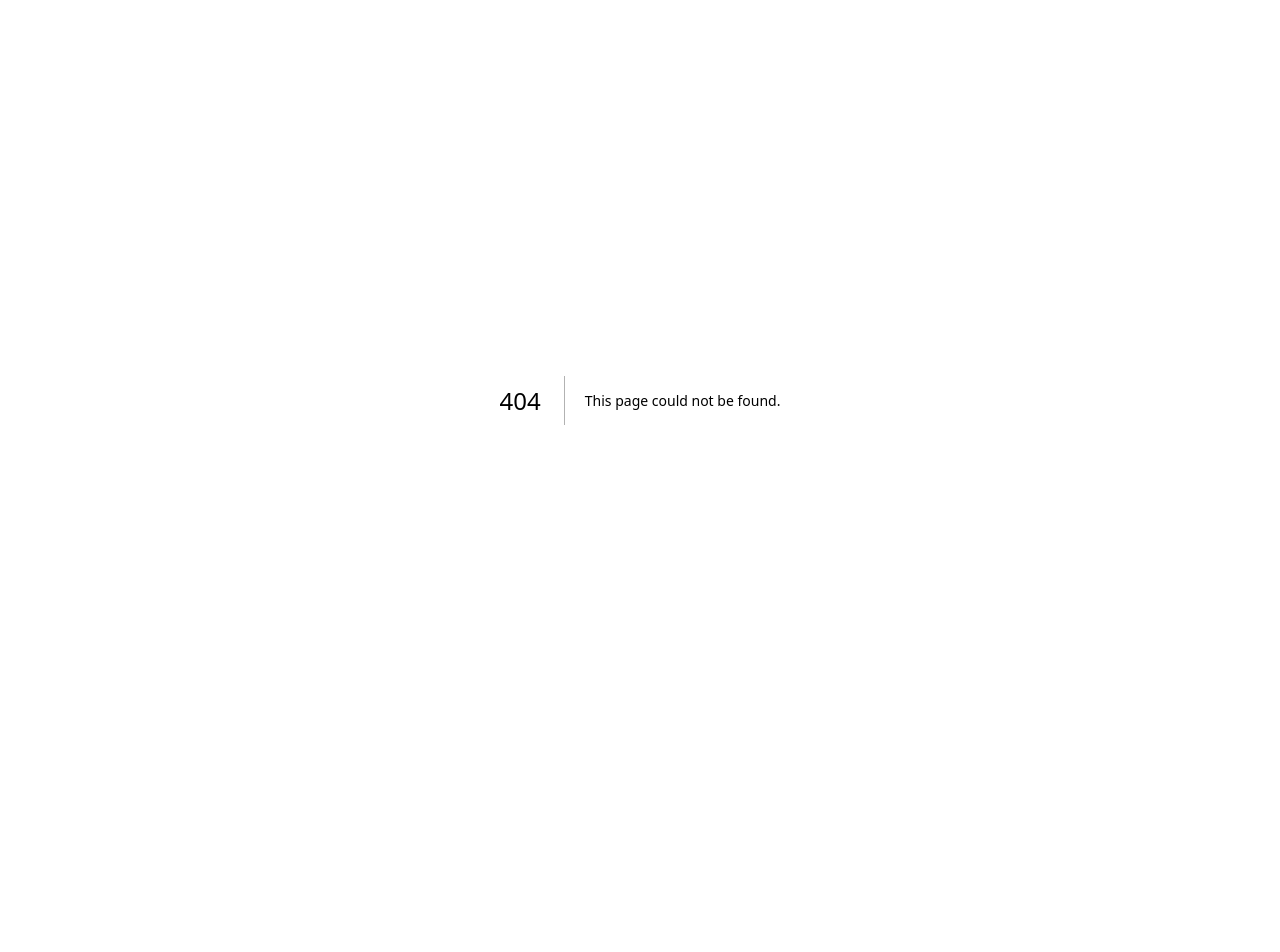
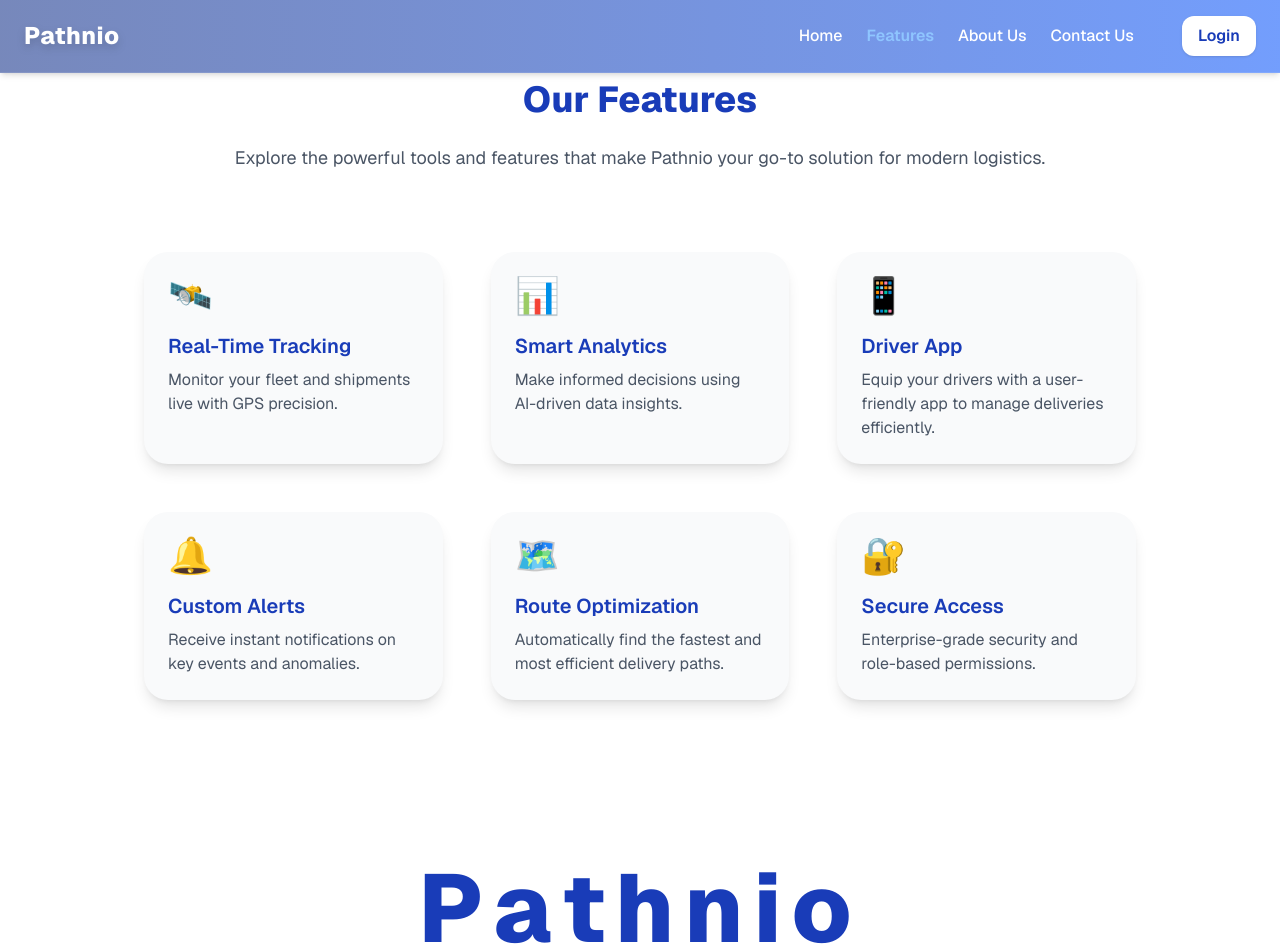
Before and after one commit to azizollahpayandeh/Pathnio, a Next.js app in the folder frontend/: page /features in a window 1280 px wide. Before the commit this address had no page. Shown: the top 952 px of the page. Before the commit the page ends 800 px from the top, so only its background shows below. Built offline with nearby package versions, Linux system fonts and the light colour scheme.

Commit message:
Features

```diff
--- a/frontend/src/app/about/page.tsx
+++ b/frontend/src/app/about/page.tsx
@@ -14,7 +14,7 @@ export default function AboutPage() {
             <Link href="/" className="hover:text-blue-300 transition">
               Home
             </Link>
-            <Link href="#features" className="hover:text-blue-300 transition">
+            <Link href="/features" className="hover:text-blue-300 transition">
               Features
             </Link>
             <Link href="/about" className="text-blue-300 font-semibold">
@@ -69,8 +69,6 @@ export default function AboutPage() {
         </div>
       </main>
 
-
-
       <footer className="bg-blue-800 text-white py-16 px-6">
         <div className="max-w-4xl mx-auto text-center">
           <h5 className="text-2xl font-semibold mb-4">Get in Touch</h5>
--- /dev/null
+++ b/frontend/src/app/features/page.tsx
@@ -0,0 +1,144 @@
+'use client';
+
+import { useEffect, useState } from 'react';
+import Link from 'next/link';
+
+export default function FeaturesPage() {
+  const logoText = 'Pathnio';
+  const [visibleLetters, setVisibleLetters] = useState(0);
+
+  useEffect(() => {
+    const interval = setInterval(() => {
+      setVisibleLetters((prev) =>
+        prev < logoText.length ? prev + 1 : prev
+      );
+    }, 150);
+
+    return () => clearInterval(interval);
+  }, []);
+
+  return (
+    <div className="text-gray-800 font-sans bg-white min-h-screen flex flex-col">
+      {/* Header */}
+      <header className="fixed top-0 w-full z-50 backdrop-blur-md bg-gradient-to-r from-blue-900/60 to-blue-600/60 shadow-md border-b border-white/10">
+        <div className="container mx-auto px-6 py-4 flex justify-between items-center">
+          <h1 className="text-2xl font-extrabold text-white tracking-wide drop-shadow-lg">
+            Pathnio
+          </h1>
+          <nav className="space-x-6 text-white font-medium flex items-center">
+            <Link href="/" className="hover:text-blue-300 transition">
+              Home
+            </Link>
+            <Link href="/features" className="text-blue-300 font-semibold">
+              Features
+            </Link>
+            <Link href="/about" className="hover:text-blue-300 transition">
+              About Us
+            </Link>
+            <Link href="#contact" className="hover:text-blue-300 transition">
+              Contact Us
+            </Link>
+            <Link
+              href="/login"
+              className="ml-6 px-4 py-2 bg-white text-blue-800 font-semibold rounded-xl shadow hover:bg-blue-100 transition"
+            >
+              Login
+            </Link>
+          </nav>
+        </div>
+      </header>
+
+      {/* Removed the Animated Logo below header */}
+
+      {/* Features Section */}
+      <main className="pt-20 pb-24 px-6 md:px-20 max-w-6xl mx-auto flex-grow">
+        <section className="text-center mb-20">
+          <h2 className="text-4xl font-extrabold text-blue-800 mb-6">
+            Our Features
+          </h2>
+          <p className="text-lg text-gray-600">
+            Explore the powerful tools and features that make Pathnio your go-to
+            solution for modern logistics.
+          </p>
+        </section>
+
+        <section className="grid md:grid-cols-2 lg:grid-cols-3 gap-12">
+          {[
+            {
+              title: 'Real-Time Tracking',
+              desc: 'Monitor your fleet and shipments live with GPS precision.',
+              icon: '🛰️',
+            },
+            {
+              title: 'Smart Analytics',
+              desc: 'Make informed decisions using AI-driven data insights.',
+              icon: '📊',
+            },
+            {
+              title: 'Driver App',
+              desc: 'Equip your drivers with a user-friendly app to manage deliveries efficiently.',
+              icon: '📱',
+            },
+            {
+              title: 'Custom Alerts',
+              desc: 'Receive instant notifications on key events and anomalies.',
+              icon: '🔔',
+            },
+            {
+              title: 'Route Optimization',
+              desc: 'Automatically find the fastest and most efficient delivery paths.',
+              icon: '🗺️',
+            },
+            {
+              title: 'Secure Access',
+              desc: 'Enterprise-grade security and role-based permissions.',
+              icon: '🔐',
+            },
+          ].map(({ title, desc, icon }) => (
+            <div
+              key={title}
+              className="p-6 rounded-3xl shadow-lg bg-gray-50 hover:bg-blue-50 transition"
+            >
+              <div className="text-4xl mb-4">{icon}</div>
+              <h4 className="text-xl font-semibold text-blue-800 mb-2">
+                {title}
+              </h4>
+              <p className="text-gray-600">{desc}</p>
+            </div>
+          ))}
+        </section>
+      </main>
+
+      {/* Logo just above Footer */}
+      <div className="py-16 bg-white text-center">
+        <h1 className="text-6xl md:text-8xl font-extrabold text-blue-800 tracking-widest select-none">
+          {logoText.split('').map((char, index) => (
+            <span
+              key={index}
+              className={`inline-block transition-opacity duration-500 ${
+                index < visibleLetters ? 'opacity-100' : 'opacity-0'
+              }`}
+              style={{ transitionDelay: `${index * 150}ms` }}
+            >
+              {char}
+            </span>
+          ))}
+        </h1>
+      </div>
+
+      {/* Footer */}
+      <footer className="bg-blue-800 text-white py-16 px-6">
+        <div className="max-w-4xl mx-auto text-center">
+          <h5 className="text-2xl font-semibold mb-4">Get in Touch</h5>
+          <p className="mb-4 text-gray-300">
+            For business inquiries, partnership proposals, or general questions,
+            feel free to contact our team.
+          </p>
+          <p className="text-sm text-gray-400">
+            &copy; {new Date().getFullYear()} Pathnio Inc. All rights reserved.
+          </p>
+        </div>
+      </footer>
+    </div>
+  );
+}
--- a/frontend/src/app/page.tsx
+++ b/frontend/src/app/page.tsx
@@ -1,8 +1,8 @@
-"use client";
+'use client';
 
-import { useEffect, useState } from "react";
-import Link from "next/link";
-import Image from "next/image";
+import { useEffect, useState } from 'react';
+import Link from 'next/link';
+import Image from 'next/image';
 
 export default function HomePage() {
   const [showContent, setShowContent] = useState(false);
@@ -11,8 +11,8 @@ export default function HomePage() {
     const handleScroll = () => {
       if (window.scrollY > 100) setShowContent(true);
     };
-    window.addEventListener("scroll", handleScroll);
-    return () => window.removeEventListener("scroll", handleScroll);
+    window.addEventListener('scroll', handleScroll);
+    return () => window.removeEventListener('scroll', handleScroll);
   }, []);
 
   return (
@@ -20,12 +20,22 @@ export default function HomePage() {
       {/* Header */}
       <header className="fixed top-0 w-full z-50 backdrop-blur-md bg-gradient-to-r from-blue-900/60 to-blue-600/60 shadow-md border-b border-white/10">
         <div className="container mx-auto px-6 py-4 flex justify-between items-center">
-          <h1 className="text-2xl font-extrabold text-white tracking-wide drop-shadow-lg">Pathnio</h1>
+          <h1 className="text-2xl font-extrabold text-white tracking-wide drop-shadow-lg">
+            Pathnio
+          </h1>
           <nav className="space-x-6 text-white font-medium flex items-center">
-            <a href="#" className="hover:text-blue-300 transition">Home</a>
-            <a href="#features" className="hover:text-blue-300 transition">Features</a>
-            <a href="/about" className="hover:text-blue-300 transition">About Us</a>
-            <a href="#contact" className="hover:text-blue-300 transition">Contact Us</a>
+            <a href="#" className="hover:text-blue-300 transition">
+              Home
+            </a>
+            <a href="/features" className="hover:text-blue-300 transition">
+              Features
+            </a>
+            <a href="/about" className="hover:text-blue-300 transition">
+              About Us
+            </a>
+            <a href="#contact" className="hover:text-blue-300 transition">
+              Contact Us
+            </a>
             <Link
               href="/login"
               className="ml-6 px-4 py-2 bg-white text-blue-800 font-semibold rounded-xl shadow hover:bg-blue-100 transition"
@@ -44,15 +54,16 @@ export default function HomePage() {
         <div className="relative z-10 text-center">
           <h2
             className="text-5xl md:text-6xl font-extrabold mb-6 drop-shadow-xl animate-text-fade-in"
-            style={{ animationDelay: "0.3s" }}
+            style={{ animationDelay: '0.3s' }}
           >
             Fleet Management, Redefined
           </h2>
           <p
             className="text-xl max-w-xl mx-auto text-gray-200 animate-text-fade-in"
-            style={{ animationDelay: "0.7s" }}
+            style={{ animationDelay: '0.7s' }}
           >
-            Track, manage, and optimize your transit company’s trucks in real-time — with Pathnio.
+            Track, manage, and optimize your transit company’s trucks in
+            real-time — with Pathnio.
           </p>
         </div>
       </section>
@@ -60,11 +71,20 @@ export default function HomePage() {
       {/* About */}
       <section id="about" className="py-24 px-6 md:px-20 bg-white">
         <div className="max-w-4xl mx-auto text-center">
-          <h3 className="text-4xl font-bold text-blue-700 mb-8 animate-text-fade-in" style={{ animationDelay: "1.5s" }}>
+          <h3
+            className="text-4xl font-bold text-blue-700 mb-8 animate-text-fade-in"
+            style={{ animationDelay: '1.5s' }}
+          >
             Why Choose Pathnio?
           </h3>
-          <p className="text-lg text-gray-600 leading-relaxed animate-text-fade-in" style={{ animationDelay: "2s" }}>
-            Pathnio is a smart solution for transit and logistics companies. We provide powerful tools to monitor, control, and analyze your truck fleet in real-time — making transportation more efficient, transparent, and profitable.
+          <p
+            className="text-lg text-gray-600 leading-relaxed animate-text-fade-in"
+            style={{ animationDelay: '2s' }}
+          >
+            Pathnio is a smart solution for transit and logistics companies. We
+            provide powerful tools to monitor, control, and analyze your truck
+            fleet in real-time — making transportation more efficient,
+            transparent, and profitable.
           </p>
         </div>
       </section>
@@ -72,24 +92,24 @@ export default function HomePage() {
       {/* Features */}
       <section id="features" className="bg-blue-50 py-24 px-6 md:px-20">
         <div className="max-w-6xl mx-auto grid md:grid-cols-3 gap-12">
-          {["gps", "analytics", "driver"].map((type, i) => {
+          {['gps', 'analytics', 'driver'].map((type, i) => {
             const content = {
               gps: {
-                title: "Real-Time GPS",
-                icon: "📍",
-                desc: "Live tracking with accuracy across all routes.",
+                title: 'Real-Time GPS',
+                icon: '📍',
+                desc: 'Live tracking with accuracy across all routes.',
               },
               analytics: {
-                title: "Fleet Analytics",
-                icon: "📊",
-                desc: "Detailed performance metrics and reports.",
+                title: 'Fleet Analytics',
+                icon: '📊',
+                desc: 'Detailed performance metrics and reports.',
               },
               driver: {
-                title: "Driver Behavior",
-                icon: "🧑‍✈️",
-                desc: "Monitor and evaluate driver patterns easily.",
+                title: 'Driver Behavior',
+                icon: '🧑‍✈️',
+                desc: 'Monitor and evaluate driver patterns easily.',
               },
-            }[type as "gps" | "analytics" | "driver"];
+            }[type as 'gps' | 'analytics' | 'driver'];
 
             if (!content) return null;
 
@@ -98,8 +118,12 @@ export default function HomePage() {
                 key={i}
                 className="group bg-white rounded-3xl shadow-lg p-8 transform transition hover:-translate-y-3 hover:shadow-2xl"
               >
-                <div className="text-5xl mb-6 transition group-hover:scale-110">{content.icon}</div>
-                <h4 className="text-2xl font-semibold text-blue-600 mb-2">{content.title}</h4>
+                <div className="text-5xl mb-6 transition group-hover:scale-110">
+                  {content.icon}
+                </div>
+                <h4 className="text-2xl font-semibold text-blue-600 mb-2">
+                  {content.title}
+                </h4>
                 <p className="text-gray-600 text-base">{content.desc}</p>
               </div>
             );
@@ -107,19 +131,28 @@ export default function HomePage() {
         </div>
       </section>
 
-
       {/* Trusted Brands */}
       <section className="bg-white py-20 px-6 md:px-20 text-center">
-        <h3 className="text-3xl font-semibold text-blue-800 mb-10">Trusted by Leading Companies</h3>
+        <h3 className="text-3xl font-semibold text-blue-800 mb-10">
+          Trusted by Leading Companies
+        </h3>
         <div className="flex flex-wrap justify-center items-center gap-10">
           {[
-            { src: "/logos/DHL.png", alt: "DHL" },
-            { src: "/logos/FEDEX.png", alt: "FedEx" },
-            { src: "/logos/MAERSK.png", alt: "Maersk" },
-            { src: "/logos/UPS.png", alt: "UPS" },
+            { src: '/logos/DHL.png', alt: 'DHL' },
+            { src: '/logos/FEDEX.png', alt: 'FedEx' },
+            { src: '/logos/MAERSK.png', alt: 'Maersk' },
+            { src: '/logos/UPS.png', alt: 'UPS' },
           ].map((logo, i) => (
-            <div key={i} className="w-32 h-16 relative grayscale hover:grayscale-0 transition">
-              <Image src={logo.src} alt={logo.alt} layout="fill" objectFit="contain" />
+            <div
+              key={i}
+              className="w-32 h-16 relative grayscale hover:grayscale-0 transition"
+            >
+              <Image
+                src={logo.src}
+                alt={logo.alt}
+                layout="fill"
+                objectFit="contain"
+              />
             </div>
           ))}
         </div>
@@ -127,14 +160,20 @@ export default function HomePage() {
 
       {/* CTA */}
       <section className="bg-blue-100 py-20 px-6 text-center">
-        <h4 className="text-3xl font-bold text-blue-800 mb-4">Ready to transform your fleet?</h4>
-        <p className="text-gray-700 mb-8">Join hundreds of companies already optimizing their logistics with Pathnio.</p>
-        <Link href="/signup" className="px-6 py-3 bg-blue-700 text-white font-bold rounded-xl hover:bg-blue-800 transition shadow-lg">
+        <h4 className="text-3xl font-bold text-blue-800 mb-4">
+          Ready to transform your fleet?
+        </h4>
+        <p className="text-gray-700 mb-8">
+          Join hundreds of companies already optimizing their logistics with
+          Pathnio.
+        </p>
+        <Link
+          href="/signup"
+          className="px-6 py-3 bg-blue-700 text-white font-bold rounded-xl hover:bg-blue-800 transition shadow-lg"
+        >
           Get Started Now
         </Link>
       </section>
-
-
 
       {/* Footer */}
       <footer id="contact" className="bg-blue-800 text-white py-16 px-6">
@@ -149,10 +188,26 @@ export default function HomePage() {
           <div>
             <h6 className="text-lg font-semibold mb-3">Quick Links</h6>
             <ul className="space-y-2 text-sm">
-              <li><a href="#" className="hover:underline">Home</a></li>
-              <li><a href="#about" className="hover:underline">About</a></li>
-              <li><a href="#features" className="hover:underline">Features</a></li>
-              <li><a href="#contact" className="hover:underline">Contact</a></li>
+              <li>
+                <a href="#" className="hover:underline">
+                  Home
+                </a>
+              </li>
+              <li>
+                <a href="#about" className="hover:underline">
+                  About
+                </a>
+              </li>
+              <li>
+                <a href="#features" className="hover:underline">
+                  Features
+                </a>
+              </li>
+              <li>
+                <a href="#contact" className="hover:underline">
+                  Contact
+                </a>
+              </li>
             </ul>
           </div>
 
```
Lines whose indentation alone changed are shown as unchanged.
